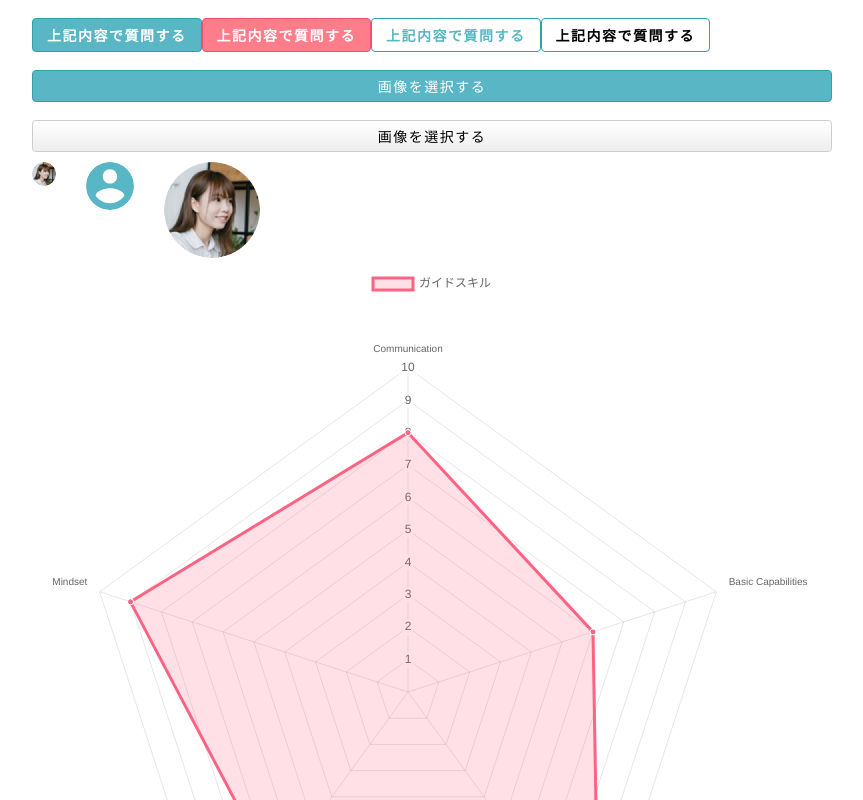
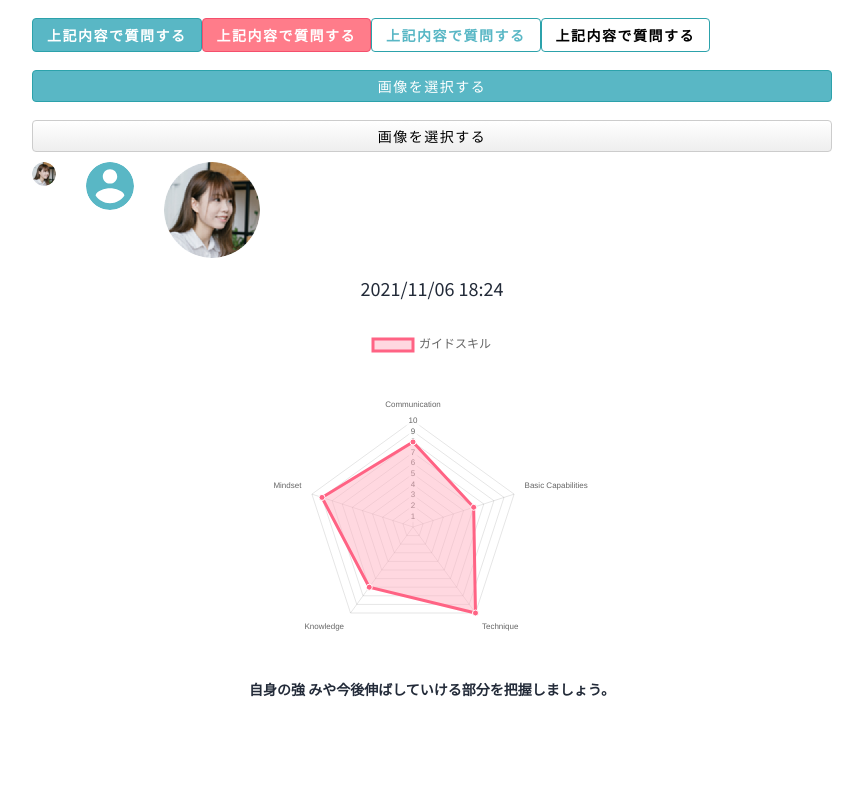
Before and after one commit to thanhgiau2604/gnavi, a Next.js app: page /styleguide in a window 1280 px wide. Shown: the top 800 px of the page, without its empty margins (208-1071 px from the left). Built offline with nearby package versions, Linux system fonts and the light colour scheme.

Commit message:
chore: update style

```diff
--- a/src/components/common/RadarChart/index.tsx
+++ b/src/components/common/RadarChart/index.tsx
@@ -1,6 +1,7 @@
 import React from 'react'
 import 'chart.js/auto' // required
 import { Radar } from 'react-chartjs-2'
+import { ChartContainer } from './styled'
 
 const RadarChart = () => {
   const options = {
@@ -13,7 +14,21 @@ const RadarChart = () => {
       max: 10,
       min: 0,
       stepSize: 1,
+      ticks: {
+        font: {
+          size: 8,
+        }, // styles
+      },
     }, // number of levels of the chart
+    scales: {
+      r: {
+        pointLabels: {
+          font: {
+            size: 8,
+          }, // styles
+        },
+      },
+    },
   }
   const data = {
     labels: ['Communication', 'Basic Capabilities', 'Technique', 'Knowledge', 'Mindset'],
@@ -22,7 +37,7 @@ const RadarChart = () => {
         label: 'ガイドスキル',
         data: [8, 6, 10, 7, 9], // indicators
         /* styles */
-        backgroundColor: 'rgba(255, 99, 132, 0.2)',
+        backgroundColor: 'rgba(255, 177, 193, 0.5)',
         borderColor: 'rgb(255, 99, 132)',
         pointBackgroundColor: 'rgb(255, 99, 132)',
         pointBorderColor: '#fff',
@@ -33,8 +48,12 @@ const RadarChart = () => {
     ],
   }
   return (
-    <div>
-      <Radar data={data} height={50} width={50} options={options} />
+    <div className="wrapper">
+      <ChartContainer>
+        <p className="title">2021/11/06 18:24</p>
+        <Radar data={data} options={options} />
+        <h5 className="note">自身の強 みや今後伸ばしていける部分を把握しましょう。</h5>
+      </ChartContainer>
     </div>
   )
 }
--- /dev/null
+++ b/src/components/common/RadarChart/styled.ts
@@ -0,0 +1,20 @@
+import { fontSize } from 'constants/index'
+import styled from 'styled-components'
+
+const ChartContainer = styled.div`
+  .title {
+    width: fit-content;
+    font-size: ${fontSize.LARGE};
+    margin: 1.8rem auto 2.7rem auto;
+    font-weight: 400;
+  }
+  .note {
+    width: fit-content;
+    font-size: ${fontSize.SMALL};
+    font-weight: 700;
+    text-align: justify;
+    margin: auto;
+  }
+`
+
+export { ChartContainer }
--- a/src/styles/scss/_global.scss
+++ b/src/styles/scss/_global.scss
@@ -18,3 +18,9 @@ body {
   font-weight: 400;
   color: $color-text-common;
 }
+
+canvas {
+  width: 350px !important;
+  height: 350px !important;
+  margin: auto;
+}
```
